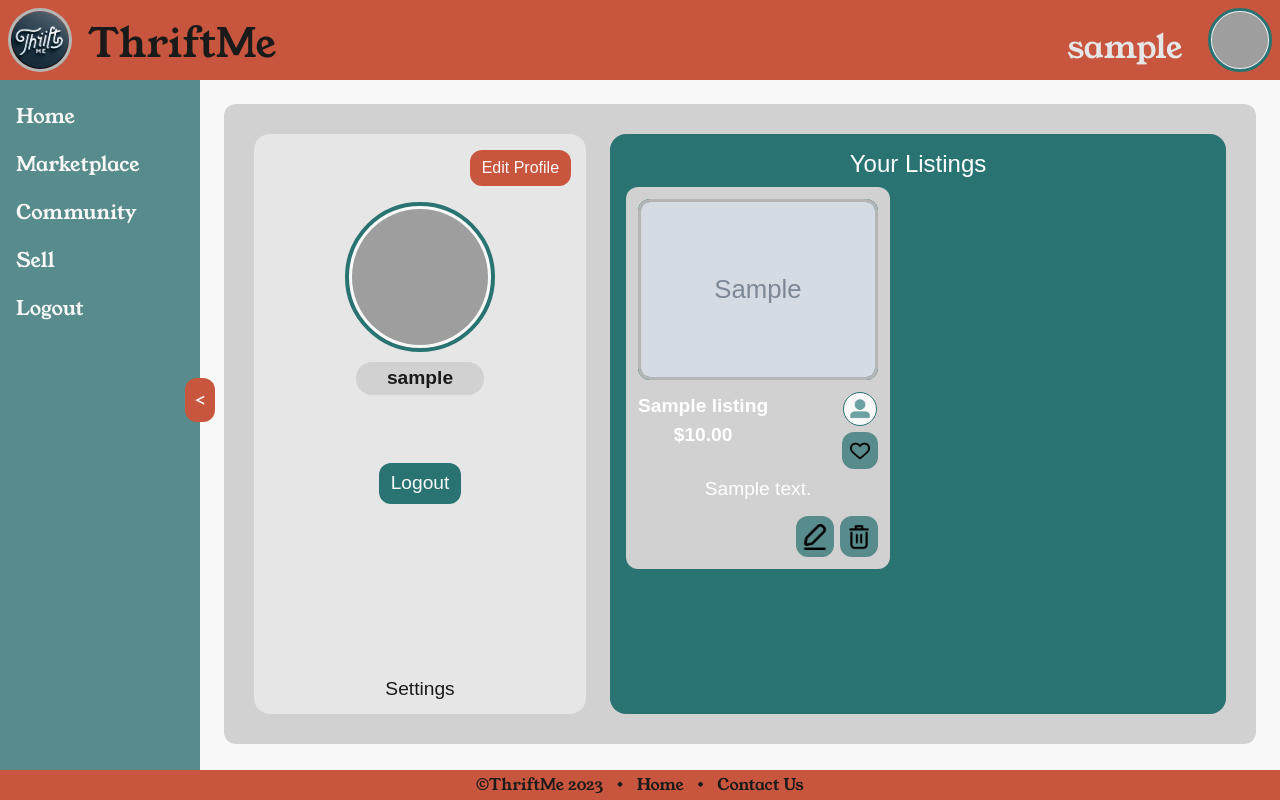
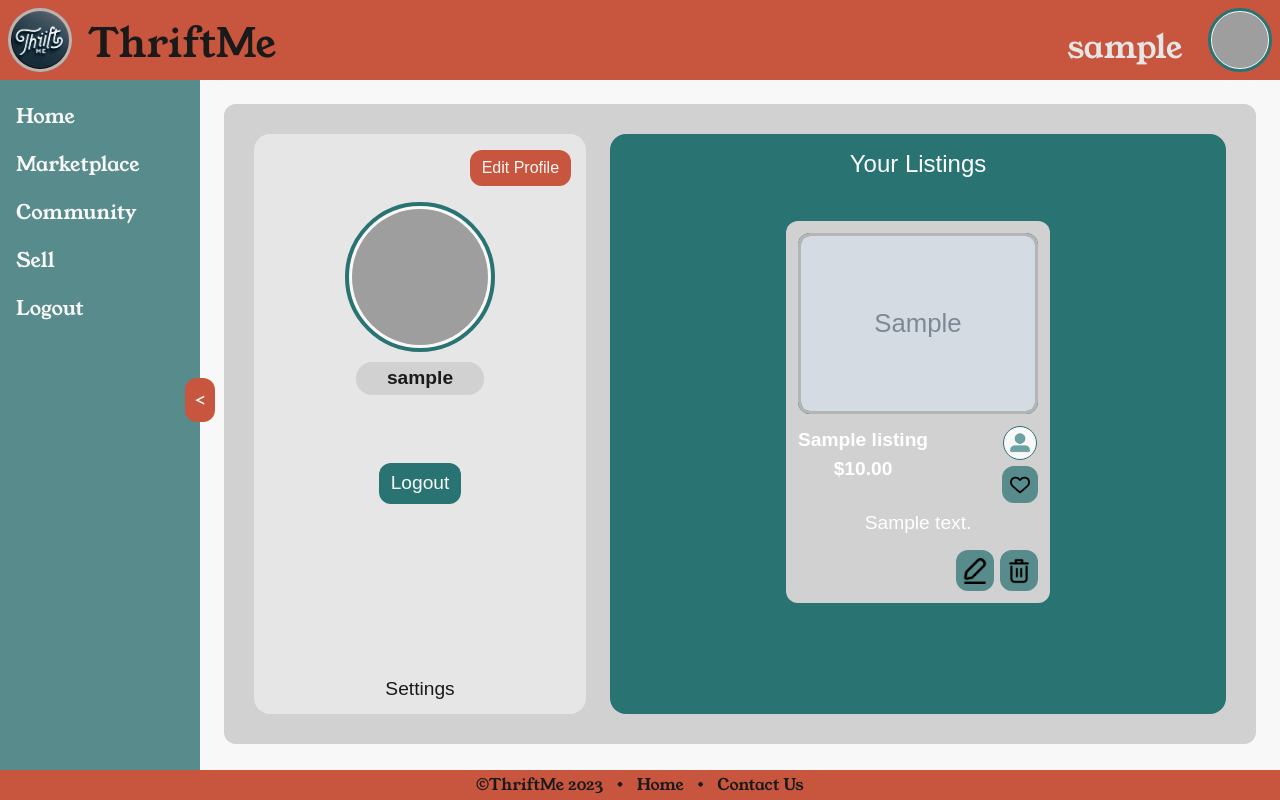
Before and after one commit to RileyRetzloff/ThriftMe, a Flask app: page /profile in a window 1280 px wide. Run offline with Flask 3, Linux system fonts and the light colour scheme; the visitor is signed in with stand-in values (Sample User, id 1); tables that the repository leaves empty hold one stand-in row (values such as "Sample post"); grey boxes marked "Sample" are stand-in pictures; parts of the project's set-up code (start-up, migrations or seed data) failed here and were passed over; some web fonts are replaced; grey boxes are pictures that could not be loaded.

Commit message:
actually show listings

```diff
--- a/app/static/css/profile.css
+++ b/app/static/css/profile.css
@@ -74,7 +74,8 @@
     justify-content: center;
     width: 150px;
     height: 150px;
-    border-radius: 50%; /* Adjusted border-radius for a perfect circle */
+    border-radius: 50%;
+    /* Adjusted border-radius for a perfect circle */
     background-color: var(--background-white);
     border: var(--secondary-color-dark) 4px solid;
     padding: 3px;
@@ -89,7 +90,7 @@
 .edit-profile-button {
     position: absolute;
     right: 15px;
-    font-size:16px;
+    font-size: 16px;
 }
 
 .edit-profile-button:hover {
@@ -105,6 +106,7 @@
     text-align: center;
     background-color: var(--secondary-color-dark);
 }
+
 .logout-button {
     margin-top: 5vh;
     background-color: var(--secondary-color-dark);
@@ -121,17 +123,16 @@
     flex-direction: column;
     align-items: center;
 }
-.settings-link
-{
-    position:absolute;
+
+.settings-link {
+    position: absolute;
     bottom: 10px;
 }
 
-figcaption
-{
+figcaption {
     min-width: 10vw;
     padding: 2px 15px 2px 15px;
-    margin-top:5px;
+    margin-top: 5px;
     background-color: var(--background-dark);
     border-radius: var(--radius-lg);
 
@@ -143,3 +144,36 @@ figcaption
     object-fit: cover;
     border-radius: 50%;
 }
+
+.profile-listings {
+    max-height: 400px;
+    overflow: auto;
+    display: flex;
+    flex-direction: column;
+    align-items: center; /* Center items horizontally */
+}
+
+.profile-listings::-webkit-scrollbar {
+    width: 0;
+}
+
+.profile-listings h4 {
+    margin-bottom: 10px;
+}
+
+.listing {
+    display: flex;
+    flex-wrap: wrap;
+    gap: 20px;
+}
+
+.listing-item {
+    width: calc(50% - 10px);
+    box-sizing: border-box;
+    border: 1px solid #ccc;
+    padding: 10px;
+}
+
+.listing-card {
+    margin-top: 4vh;
+}
--- a/app/templates/profile.html
+++ b/app/templates/profile.html
@@ -32,9 +32,11 @@
         </div>
         <div class="profile-listings"> <!-- TODO implement pull from server page and scrollbar css-->
             <h4>Your Listings</h4>
-            {% for listing in listings %}
+            <div>
+                {% for listing in listings %}
                 {% include 'listing_card.html' %}
-            {% endfor %}
+                {% endfor %}
+            </div>
         </div>
     </div>
 </main>
```
